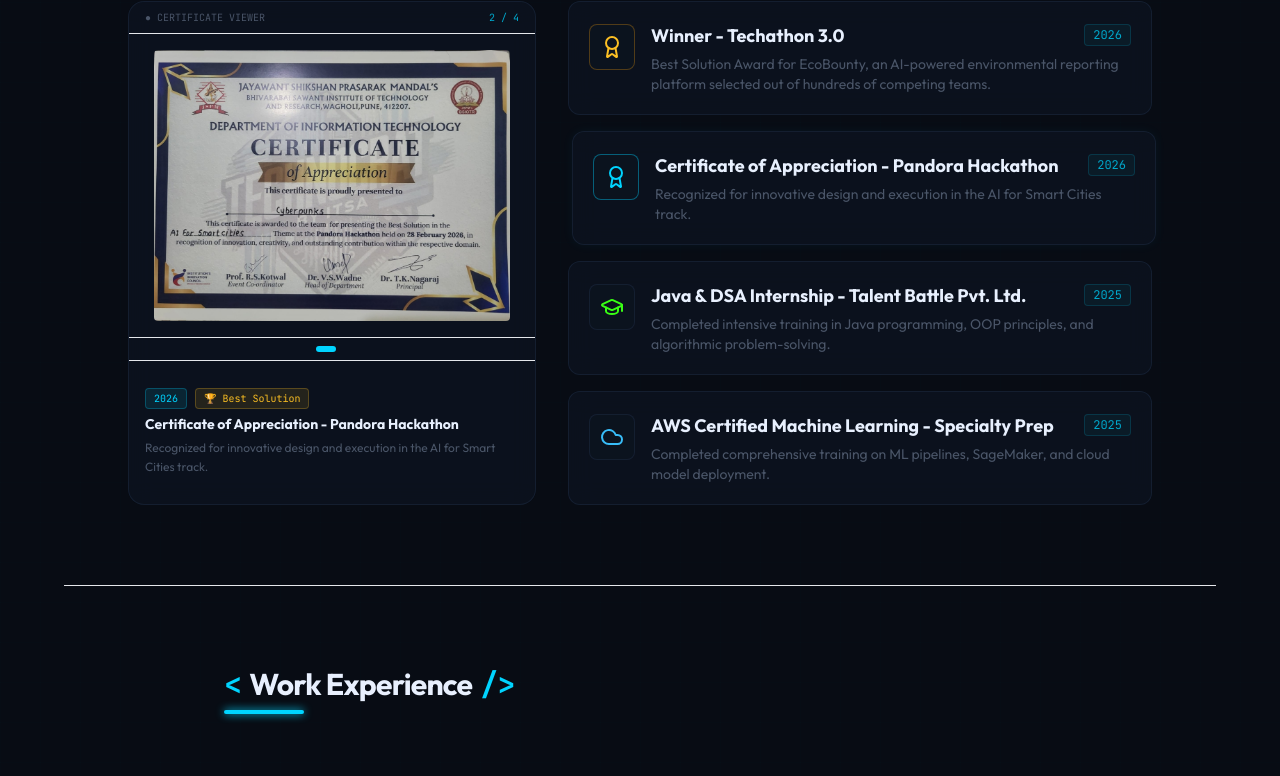
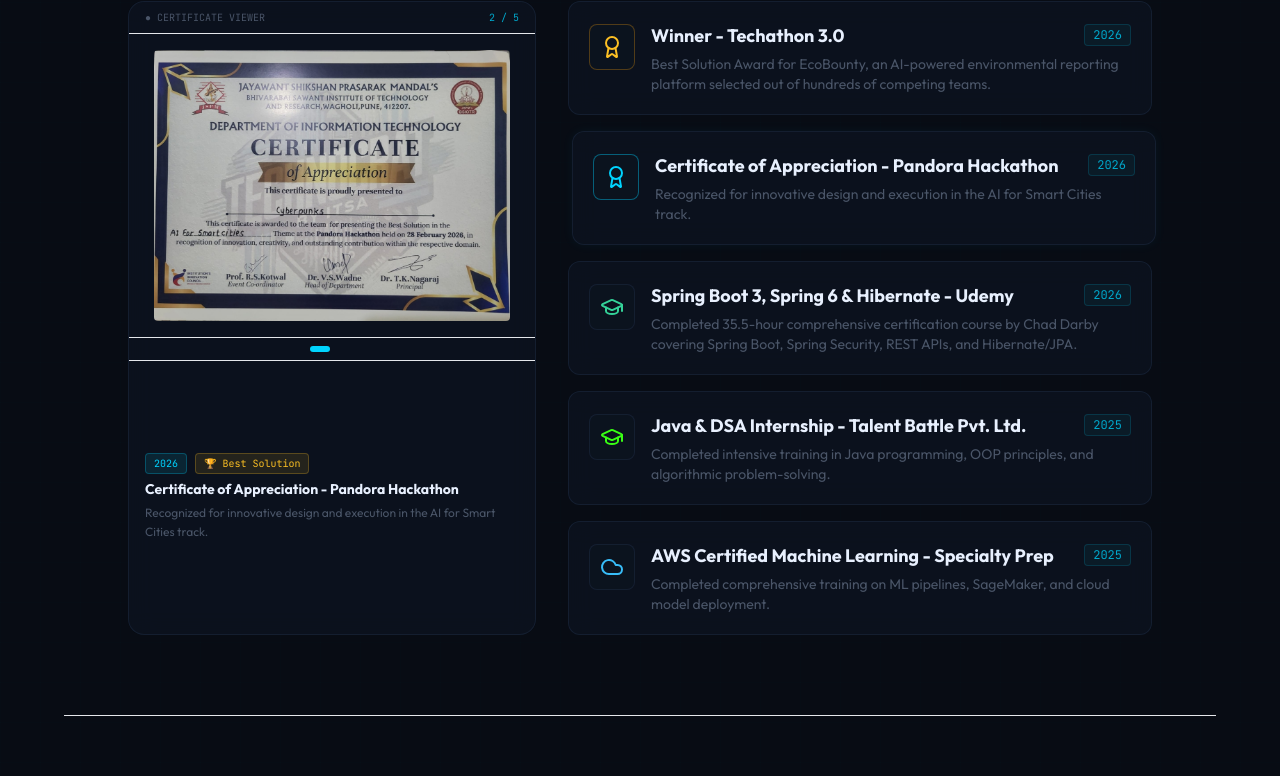
Before and after one commit to RAHUL0408-B/Portfolio, a React (Vite) app: page / in a window 1280 px wide. Shown: the part 3598-4374 px from the top of the page. Built offline with nearby package versions, Linux system fonts and the light colour scheme.

Commit message:
new spring certificate

```diff
--- a/src/components/Achievements.jsx
+++ b/src/components/Achievements.jsx
@@ -17,6 +17,13 @@
     desc: "Recognized for innovative design and execution in the AI for Smart Cities track.",
     year: "2026",
     badge: "🏆 Best Solution"
+  },
+  {
+    image: "/images/achievements/udemy_spring_boot.png",
+    title: "Spring Boot 3, Spring 6 & Hibernate - Udemy",
+    desc: "Completed 35.5-hour comprehensive certification course by Chad Darby covering Spring Boot, Spring Security, REST APIs, and Hibernate/JPA.",
+    year: "2026",
+    badge: "🎓 Certified"
   },
   {
     image: "/images/achievements/talent_battle.png",
@@ -82,6 +89,9 @@
     }
     if (title.includes('AWS')) {
       return <Cloud className="w-6 h-6 text-sky-400" />;
+    }
+    if (title.includes('Spring') || title.includes('Udemy')) {
+      return <GraduationCap className="w-6 h-6 text-emerald-400" />;
     }
     return <GraduationCap className="w-6 h-6 text-green-neon" />;
   };
--- a/src/data/resumeData.js
+++ b/src/data/resumeData.js
@@ -185,6 +185,11 @@
       desc: "Recognized for innovative design and execution in the AI for Smart Cities track."
     },
     {
+      title: "Spring Boot 3, Spring 6 & Hibernate - Udemy",
+      year: "2026",
+      desc: "Completed 35.5-hour comprehensive certification course by Chad Darby covering Spring Boot, Spring Security, REST APIs, and Hibernate/JPA."
+    },
+    {
       title: "Java & DSA Internship - Talent Battle Pvt. Ltd.",
       year: "2025",
       desc: "Completed intensive training in Java programming, OOP principles, and algorithmic problem-solving."
```
Also changed, not shown: public/images/achievements/udemy_spring_boot.png (added).
